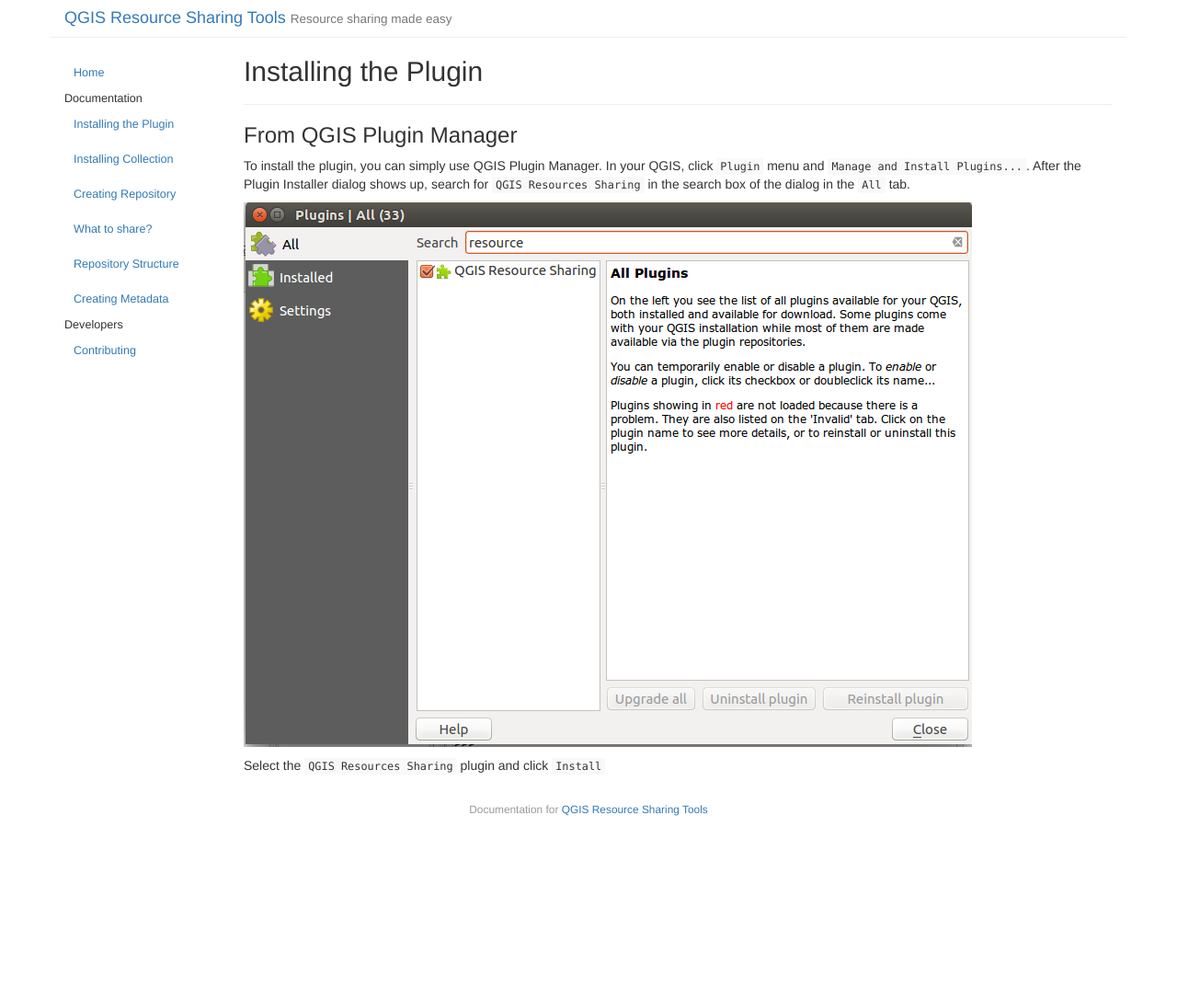
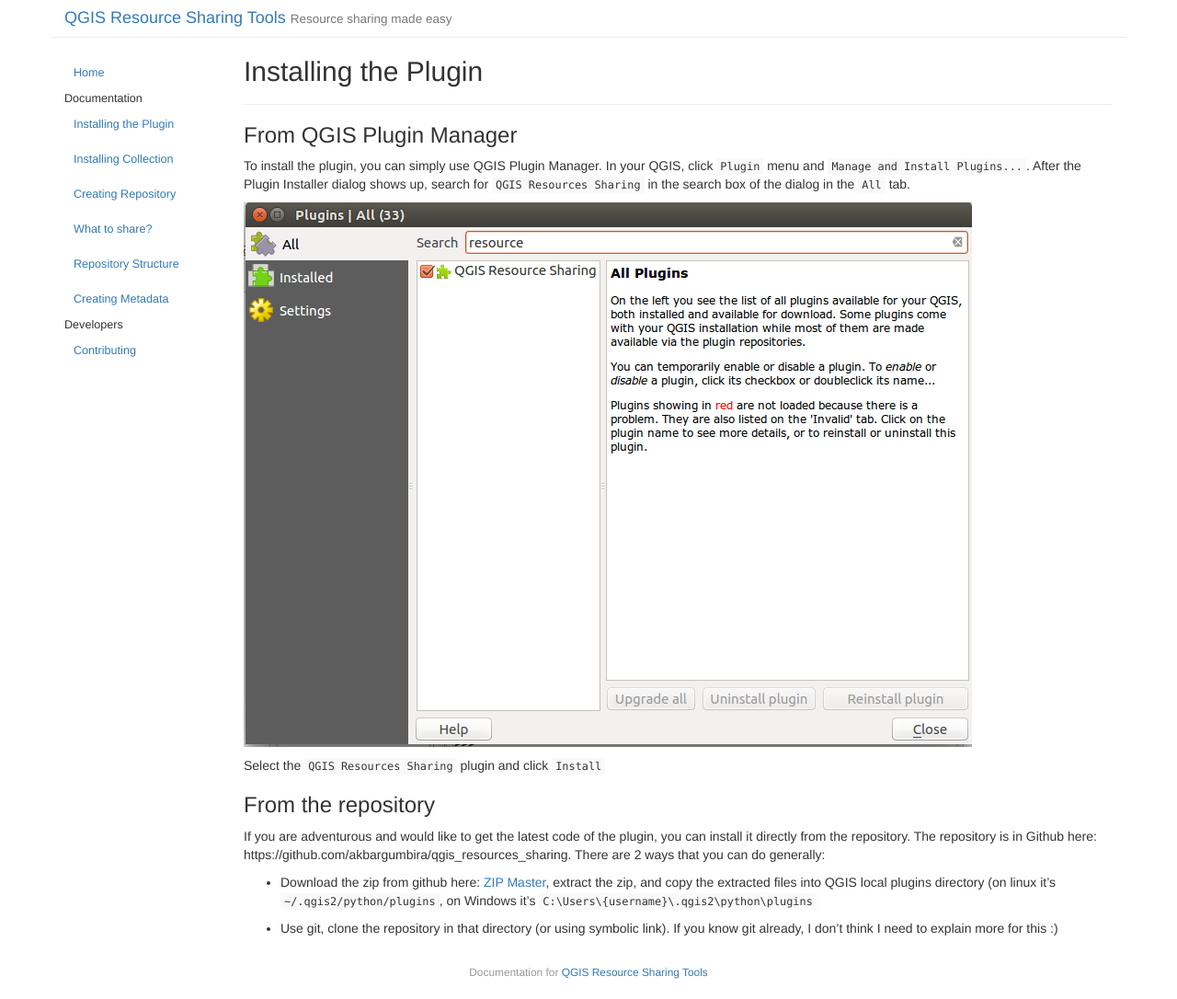
Before and after one commit to QGIS-Contribution/QGIS-ResourceSharing, a Jekyll site: the page built from _posts/2016-07-20-installation.md, in a window 1280 px wide. Shown: the whole page at 92% size. Built offline with Jekyll 4.4.1, drawn with Linux system fonts in a browser that asks for light colours; before the commit the page ends 909 px from its top, so only the background shows below that.

Commit message:
Add installing doc.

````diff
--- a/_posts/2016-07-20-installation.md
+++ b/_posts/2016-07-20-installation.md
@@ -17,3 +17,17 @@
 
 
 Select the ```QGIS Resources Sharing``` plugin and click ```Install```
+
+### From the repository
+If you are adventurous and would like to get the latest code of the plugin,
+you can install it directly from the repository. The repository is in
+Github here: https://github.com/akbargumbira/qgis_resources_sharing. There
+are 2 ways that you can do generally:
+
+* Download the zip from github here: [ZIP Master](https://github
+.com/akbargumbira/qgis_resources_sharing/archive/master.zip]), extract the
+zip, and copy the extracted files into QGIS local plugins directory (on linux
+ it's ```~/.qgis2/python/plugins```, on Windows it's ```C:\Users\{username}\.qgis2\python\plugins```
+
+* Use git, clone the repository in that directory (or using symbolic link).
+If you know git already, I don't think I need to explain more for this :)
````
